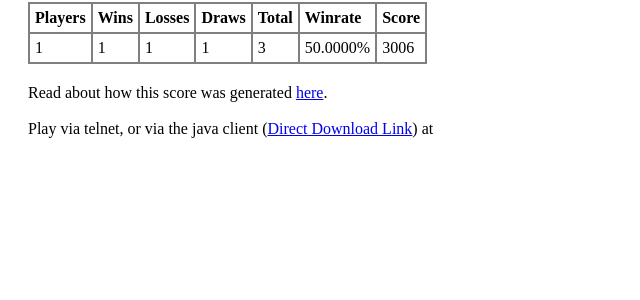
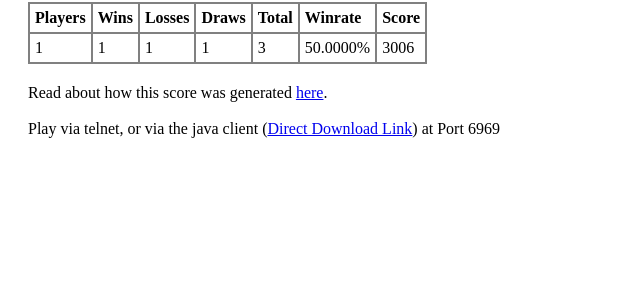
Before and after one commit to sh-tney/tic-tac, a PHP site: page / in a window 1280 px wide. Shown: the part 187-487 px from the top of the page, without its empty margins (0-640 px from the left). Run offline with PHP 8.4, Linux system fonts and the light colour scheme; tables that the repository leaves empty hold one stand-in row (values such as "Sample post"); data that the repository does not hold is empty.

Commit message:
Minor bugfix in web html

```diff
--- a/web/www/index.php
+++ b/web/www/index.php
@@ -98,7 +98,7 @@
   <br><br>
   Play via telnet, or via the java client
   (<a href="/files/ticTacClient.jar" target="_blank">Direct Download Link</a>)
-  at </<?php echo $_SERVER['SERVER_ADDR']; ?>, Port 6969
+  at Port 6969
 </p>
 
 </body>
```
